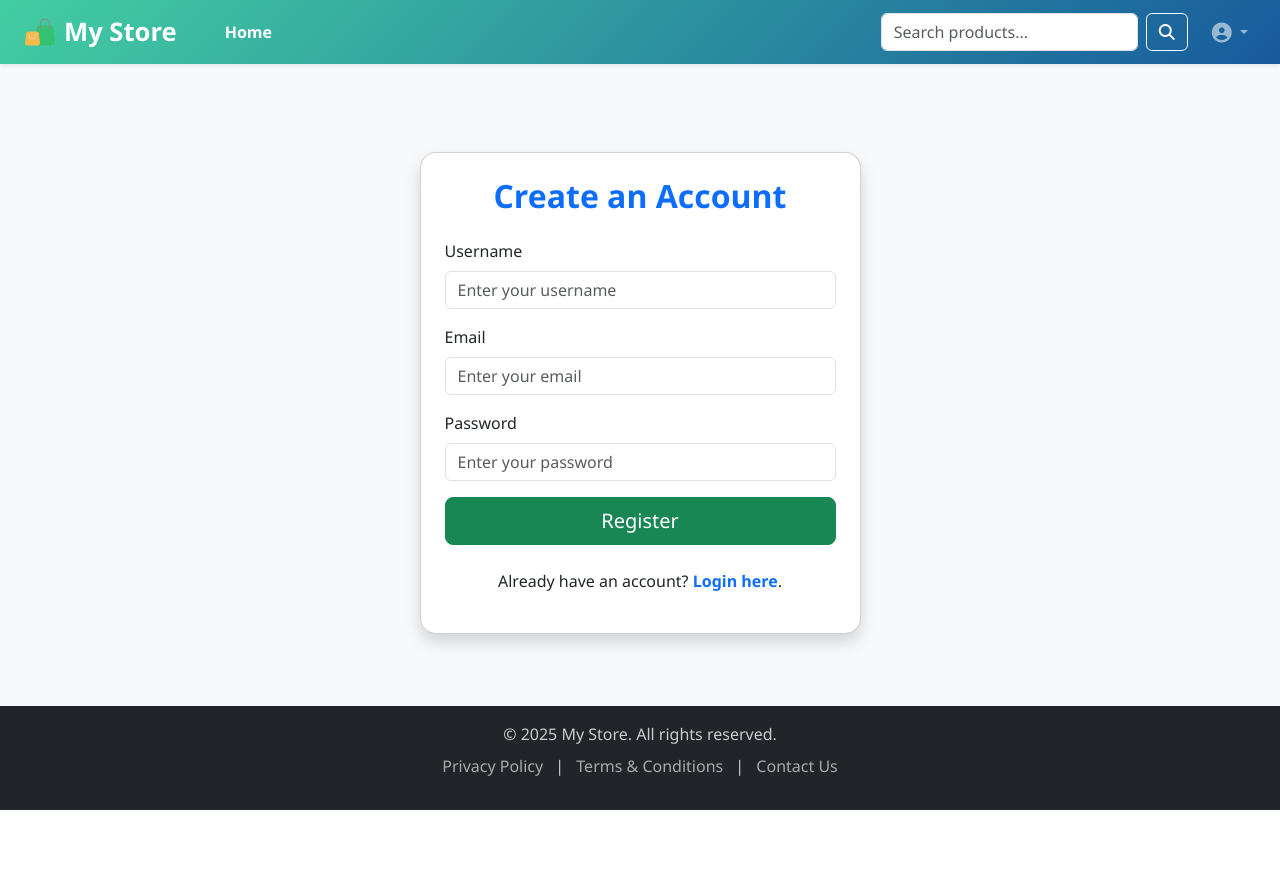
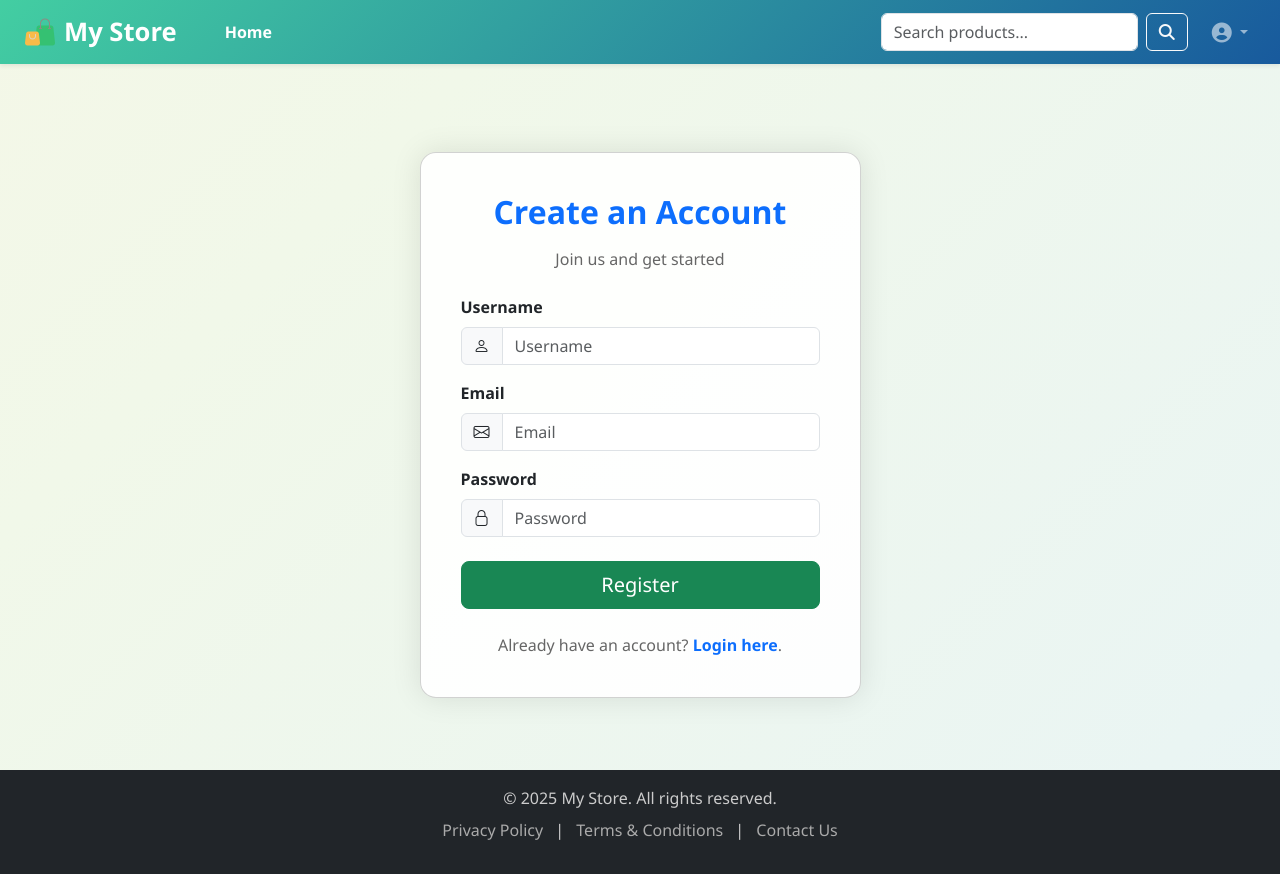
Before and after one commit to ParthibPal/E-commerce, a Flask app: page /register in a window 1280 px wide. Before the commit the page ends 810 px from the top, so only its background shows below. Run offline with Flask 3, Linux system fonts and the light colour scheme; some libraries are stand-ins or nearby versions.

Commit message:
login screen and register: style update

```diff
--- a/templates/base.html
+++ b/templates/base.html
@@ -11,6 +11,7 @@
 
   <!-- Bootstrap CSS -->
   <link href="https://cdn.jsdelivr.net/npm/bootstrap@5.3.0/dist/css/bootstrap.min.css" rel="stylesheet">
+  <link href="https://cdn.jsdelivr.net/npm/bootstrap-icons/font/bootstrap-icons.css" rel="stylesheet">
 
   <!-- Font Awesome -->
   <link href="https://cdnjs.cloudflare.com/ajax/libs/font-awesome/6.4.0/css/all.min.css" rel="stylesheet">
--- a/templates/register.html
+++ b/templates/register.html
@@ -2,18 +2,52 @@
 {% block title %}Register{% endblock %}
 
 {% block content %}
+<style>
+  body {
+    margin: 0;
+    padding: 0;
+    background: linear-gradient(-45deg, #e3f2fd, #f1f8e9, #fff3e0, #fce4ec);
+    background-size: 400% 400%;
+    animation: gradientBG 15s ease infinite;
+    font-family: 'Segoe UI', sans-serif;
+  }
+
+  @keyframes gradientBG {
+    0% { background-position: 0% 50%; }
+    50% { background-position: 100% 50%; }
+    100% { background-position: 0% 50%; }
+  }
+
+  .register-card {
+    background-color: rgba(255, 255, 255, 0.9);
+    border-radius: 1rem;
+    box-shadow: 0 0 30px rgba(0, 0, 0, 0.1);
+  }
+
+  .register-card h2 {
+    font-weight: 700;
+    font-size: 2rem;
+  }
+
+  .register-card p {
+    font-size: 1rem;
+    color: #666;
+  }
+</style>
+
 <div class="container py-5">
   <div class="row justify-content-center">
     <div class="col-md-6 col-lg-5">
 
-      <!-- Card for registration form -->
-      <div class="card shadow rounded-4">
-        <div class="card-body p-4">
+      <!-- Registration Card -->
+      <div class="card register-card p-4">
+        <div class="card-body">
 
-          <!-- Page heading -->
-          <h2 class="text-center mb-4 fw-bold text-primary">Create an Account</h2>
+          <!-- Heading -->
+          <h2 class="text-center text-primary mb-3">Create an Account</h2>
+          <p class="text-center mb-4">Join us and get started</p>
 
-          <!-- =================== FLASH MESSAGES =================== -->
+          <!-- Flash Messages -->
           {% with messages = get_flashed_messages(with_categories=true) %}
             {% if messages %}
               {% for category, message in messages %}
@@ -24,54 +58,66 @@
               {% endfor %}
             {% endif %}
           {% endwith %}
-          <!-- ===================================================== -->
 
-          <!-- =================== REGISTRATION FORM =================== -->
+          <!-- Registration Form -->
           <form method="POST" novalidate>
             {{ form.hidden_tag() }}
 
-            <!-- Username field -->
+            <!-- Username Field -->
             <div class="mb-3">
-              {{ form.username.label(class="form-label") }}
-              {{ form.username(class="form-control", placeholder="Enter your username") }}
+              {{ form.username.label(class="form-label fw-semibold") }}
+              <div class="input-group">
+                <span class="input-group-text"><i class="bi bi-person"></i></span>
+                {{ form.username(class="form-control", placeholder="Username") }}
+              </div>
               {% if form.username.errors %}
-                <div class="text-danger small">{{ form.username.errors[0] }}</div>
+                <div class="text-danger small mt-1">{{ form.username.errors[0] }}</div>
               {% endif %}
             </div>
 
-            <!-- Email field -->
+            <!-- Email Field -->
             <div class="mb-3">
-              {{ form.email.label(class="form-label") }}
-              {{ form.email(class="form-control", placeholder="Enter your email") }}
+              {{ form.email.label(class="form-label fw-semibold") }}
+              <div class="input-group">
+                <span class="input-group-text"><i class="bi bi-envelope"></i></span>
+                {{ form.email(class="form-control", placeholder="Email") }}
+              </div>
               {% if form.email.errors %}
-                <div class="text-danger small">{{ form.email.errors[0] }}</div>
+                <div class="text-danger small mt-1">{{ form.email.errors[0] }}</div>
               {% endif %}
             </div>
 
-            <!-- Password field -->
+            <!-- Password Field -->
             <div class="mb-3">
-              {{ form.password.label(class="form-label") }}
-              {{ form.password(class="form-control", placeholder="Enter your password") }}
+              {{ form.password.label(class="form-label fw-semibold") }}
+              <div class="input-group">
+                <span class="input-group-text"><i class="bi bi-lock"></i></span>
+                {{ form.password(class="form-control", placeholder="Password") }}
+              </div>
               {% if form.password.errors %}
-                <div class="text-danger small">{{ form.password.errors[0] }}</div>
+                <div class="text-danger small mt-1">{{ form.password.errors[0] }}</div>
               {% endif %}
             </div>
 
-            <!-- Submit button -->
-            <div class="d-grid">
+            <!-- Submit Button -->
+            <div class="d-grid mt-4">
               {{ form.submit(class_="btn btn-success btn-lg") }}
             </div>
           </form>
-          <!-- ========================================================== -->
 
-          <!-- Redirect for existing users to login page -->
-          <p class="text-center mt-4">
+          <!-- Login Redirect -->
+          <p class="text-center mt-4 mb-0">
             Already have an account?
-            <a href="{{ url_for('login') }}" class="text-decoration-none text-primary fw-semibold">Login here</a>.
+            <a href="{{ url_for('login') }}" class="text-primary fw-semibold text-decoration-none">Login here</a>.
           </p>
+
         </div>
       </div>
+
     </div>
   </div>
 </div>
+
+<!-- Bootstrap Icons CDN -->
+<link href="https://cdn.jsdelivr.net/npm/bootstrap-icons/font/bootstrap-icons.css" rel="stylesheet">
 {% endblock %}
```
Also changed, not shown: templates/login.html (+52 -22 lines).
